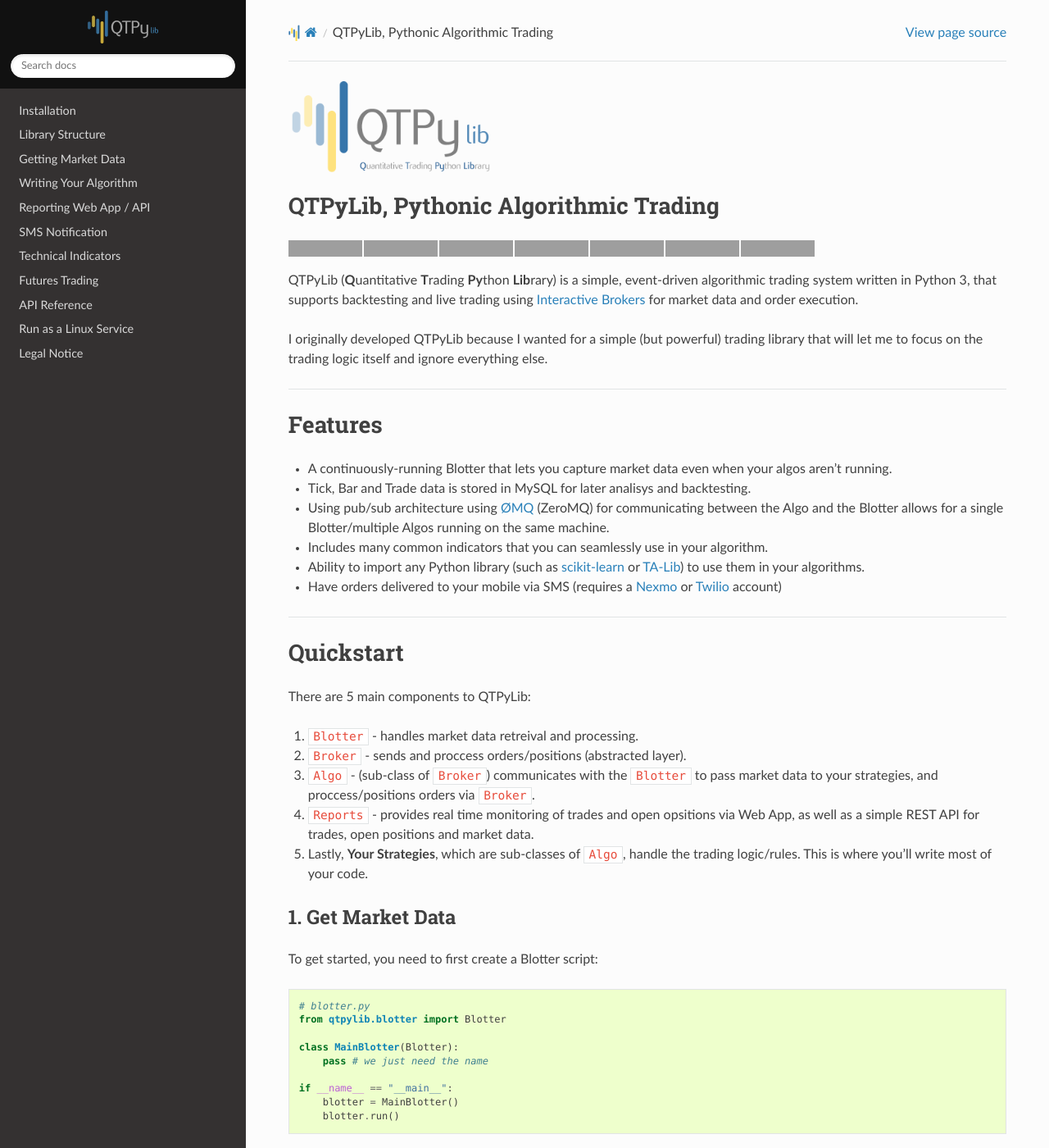
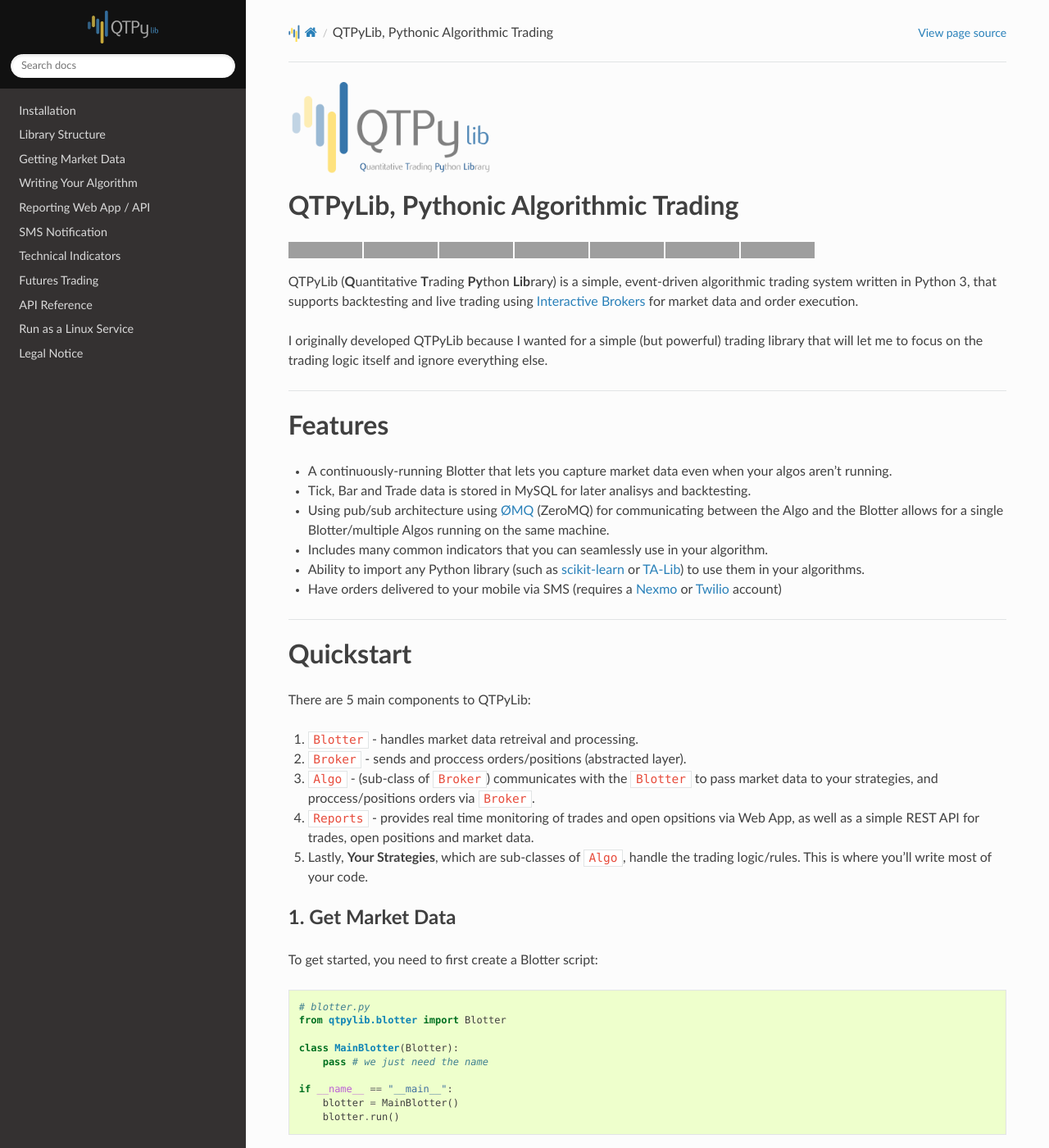
Before and after one commit to ranaroussi/qtpylib, a Sphinx documentation site: the page built from docs/source/index.rst, in a window 1280 px wide and 1400 px high. Shown: the whole window at 82% size. Built offline with Sphinx 7.4.7 and the Read the Docs theme 2.0.0, drawn with Linux system fonts in a browser that asks for light colours; grey boxes are pictures that could not be loaded.

Commit message:
latest docs

```diff
--- a/docs/source/_static/custom.css
+++ b/docs/source/_static/custom.css
@@ -14,6 +14,16 @@
     line-height: 1;
 }
 
+h1, h2, .rst-content .toctree-wrapper p.caption, h3, h4, h5, h6, legend {
+    font-family: Lato, "Roboto Slab", "ff-tisa-web-pro", "Georgia", Arial, sans-serif;
+}
+h1 {
+    font-size: 200%;
+}
+.wy-breadcrumbs-aside a {
+    font-size: 14px;
+    line-height: 20px;
+}
 ul.wy-breadcrumbs {
     background: url(icon.png) 0 4px no-repeat;
     padding-left: 20px;
--- a/docs/source/_templates/layout.html
+++ b/docs/source/_templates/layout.html
@@ -2,7 +2,7 @@
 {# Import the theme's layout. #}
 {% extends "!layout.html" %}
 
-{% set css_files = css_files + ['_static/custom.css?14.30'] %}
+{% set css_files = css_files + ['_static/custom.css?14.32'] %}
 
 {%- block extrahead %}
 <script type="text/javascript" src="{{ pathto("_static/custom.js?1.13", True) }}"></script>
```
Also changed, not shown: 2 other files.
